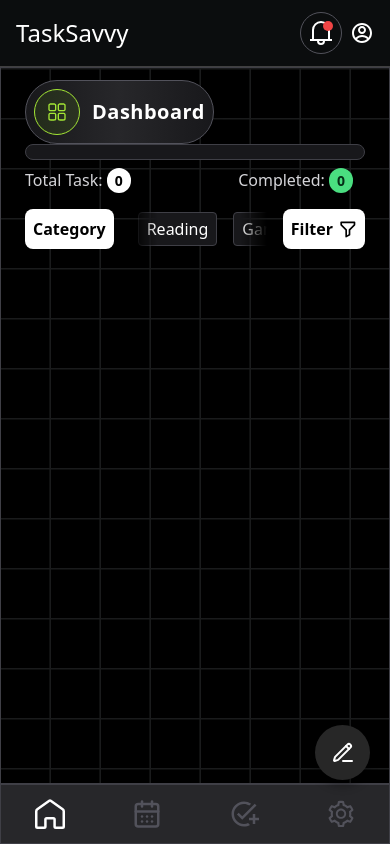
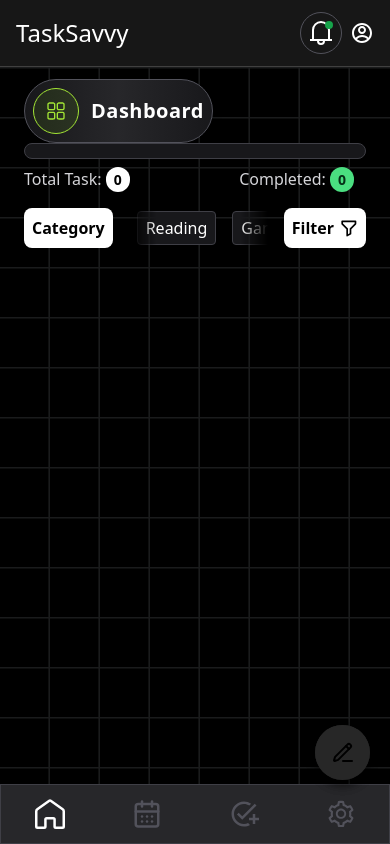
Before and after one commit to debanjan-bera/To-Do-Application, a React (Vite) app: page / in a window 390 px wide. Built offline with nearby package versions, Linux system fonts and the light colour scheme.

Commit message:
refactor: Enhance MobileAddTaskButton and Footer for improved task navigation and UI. Updated button functionality and added DateContext for better date management.

```diff
--- a/src/Components/Functions/Button/AddButton.jsx
+++ b/src/Components/Functions/Button/AddButton.jsx
@@ -21,7 +21,7 @@ export const MobileAddTaskButton =({addTask,navigateFunction = ()=>{}})=>{
           </label>
           {isCalendar&&<div className=' h-[55px] w-[55px] text-2xl font-bold rounded-full absolute top-0 left-[-4rem] bg-blue-700 flex items-center justify-center'
           onClick={()=>navigateFunction()}
-          >6</div>}
+          >10</div>}
       </div>
     )
 }
--- a/src/Components/layout/Calendar/MobileCalendar.jsx
+++ b/src/Components/layout/Calendar/MobileCalendar.jsx
@@ -37,9 +37,7 @@ export const MCalendarComponent = () => {
   const isShowTodayDate = taskArr.filter(
     (task) => task.createdDateForform === todayDateString
   );
-  const isDataAvilable = !selectedDate
-    ? isShowTodayDate.length
-    : showTask.length;
+  const isDataAvilable = !selectedDate? isShowTodayDate.length: showTask.length;
 
   const trackTodayDate = (date) => {
     const isToday =
--- a/src/Components/layout/Footer/Footer.jsx
+++ b/src/Components/layout/Footer/Footer.jsx
@@ -3,9 +3,31 @@ import { GrHomeRounded } from "react-icons/gr"
 import { LuCalendarDays } from "react-icons/lu"
 import { MdOutlineAddTask } from "react-icons/md"
 import { NavLink } from "react-router-dom"
+import useIsMobile from "../../Functions/UseIsMobile"
+import { MobileAddTaskButton } from "../../Functions/Button/AddButton"
+import { useContext } from "react"
+import { DateContext, ToDoContext } from "../../../Contexts/CreateContext"
 
 export const Footer = ()=>{
+  const isMobile = useIsMobile(670);
+
+  const { handleAddTaskWindow,taskArr} = useContext(ToDoContext);
+  const { setSelectedDate,setCurrentDate,setTargetDate,setTask,todayDate,todayDateString} = useContext(DateContext)
+  const isShowTodayDate = taskArr.filter(
+    (task) => task.createdDateForform === todayDateString
+  );
+  const navigateTodayDate = ()=>{
+    setTargetDate(() => ({
+      date: todayDate.getDate(),
+      month: todayDate.getMonth(),
+      year: todayDate.getFullYear(),
+    }));
+    setSelectedDate(todayDateString);
+    setCurrentDate(new Date(todayDate.getFullYear(), todayDate.getMonth(), 1));
+    setTask(isShowTodayDate);
+  }
     return(
+      <>
         <section
         className="w-full h-full bg-zinc-800 border border-zinc-700 col-start-1 col-end-2 row-start-3 row-end-4
     flex items-center justify-around text-3xl text-white font-extrabold
@@ -25,5 +47,9 @@ export const Footer = ()=>{
           <AiOutlineSetting />
         </NavLink>
       </section>
+
+      {isMobile&&<MobileAddTaskButton addTask={handleAddTaskWindow} navigateFunction={navigateTodayDate}/>}
+      </>
+
     )
 }
--- a/src/Components/layout/Header/Header.jsx
+++ b/src/Components/layout/Header/Header.jsx
@@ -28,16 +28,13 @@ export const Header = () => {
       </div>
 
       <div
-        className={`flex justify-end items-center gap-2 ${
-          isMobile ? "text-2xl" : "text-3xl"
-        } font-extrabold`}
+        className={`flex justify-end items-center gap-2 text-2xl font-extrabold`}
       >
         <span className="p-2 border border-zinc-600 rounded-full aspect-square relative transition-all hover:bg-neutral-500/20">
           <GrNotification />
           <span
-            className={`${
-              isMobile ? "p-[5px]" : "p-[6px]"
-            } rounded-full aspect-square absolute top-2 right-2 bg-red-500`}
+            className="p-[4px] rounded-full aspect-square absolute top-2 right-2 bg-green-600"
+
           ></span>
         </span>
         <RiAccountCircleLine />
--- a/src/Components/layout/SideBar/TodoSidebar.jsx
+++ b/src/Components/layout/SideBar/TodoSidebar.jsx
@@ -7,7 +7,7 @@ export const SideBar = ({setSideBar})=>{
   }
   return (
     <>
-      <aside className={`sideBar bg-[#0B0D0E] text-white border-r-[0.02rem] border-neutral-700 col-start-1 row-start-1 row-end-5`}>
+      <aside className={`sideBar bg-[#171717] text-white border-r-[0.02rem] border-neutral-700 col-start-1 row-start-1 row-end-5`}>
         <label className={`hamburger cursor-pointer `}>
           <input type="checkbox" className="hidden" onClick={() => openSideBar()}/>
           <svg viewBox="0 0 32 32" className="h-[3em]">
--- a/src/Contexts/CreateContext.jsx
+++ b/src/Contexts/CreateContext.jsx
@@ -3,3 +3,4 @@ import { createContext } from "react";
 
 export const ToDoContext = createContext();
 export const FormDataContext = createContext();
+export const DateContext = createContext()
--- a/src/Contexts/DataWhereHouse.jsx
+++ b/src/Contexts/DataWhereHouse.jsx
@@ -2,7 +2,6 @@ import PropTypes from "prop-types";
 import { useCallback, useState } from "react";
 import { ToDoContext } from "./CreateContext";
 import { getFilteredLocalStorage, getLocalStorage } from "../Backend/LocalStorage";
-// import { handleFormCancel } from "../Backend/FormFunctionality";
 export const DataProvider = ({ children }) => {
   const [taskArr, setTaskArr] = useState(() => getLocalStorage());
   const [filteredData, setFilteredData] = useState(() => getFilteredLocalStorage());
--- /dev/null
+++ b/src/Contexts/DateManagement.jsx
@@ -0,0 +1,28 @@
+import PropTypes from "prop-types";
+import {  useState } from "react";
+import { DateContext } from "./CreateContext";
+
+export const DateManagerProvider = ({children} )=>{
+    const [currentDate, setCurrentDate] = useState(new Date());
+    const [isSunday, setSunday] = useState([]);
+    const [selectedDate, setSelectedDate] = useState("");
+    const [targetDate, setTargetDate] = useState(null);
+    const [showTask, setTask] = useState([]);
+    const [isMonth, setMonth] = useState(false);
+    const [todayDate, setToday]= useState(new Date());
+    const year = currentDate.getFullYear();
+    const month = currentDate.getMonth();
+    const listOfMonths = ["January","February","March","April","May","June","July","August","September","October","November","December"];
+    const todayDateString = `${todayDate.getDate()} ${listOfMonths[month]} ${year}`;
+
+
+
+    return(
+        <DateContext.Provider value={{currentDate, setCurrentDate,isSunday, setSunday,selectedDate, setSelectedDate,targetDate, setTargetDate,showTask, setTask,isMonth, setMonth,todayDate, setToday,todayDateString}}>{children}</DateContext.Provider>
+    )
+
+}
+
+DateManagerProvider.propTypes = {
+  children: PropTypes.node.isRequired,
+}
--- a/src/Dashborad/DaashBoard.jsx
+++ b/src/Dashborad/DaashBoard.jsx
@@ -12,6 +12,7 @@ import { SideBar } from "../Components/layout/SideBar/TodoSidebar";
 import Login from "../Components/Login";
 import { Header } from "../Components/layout/Header/Header";
 import { Footer } from "../Components/layout/Footer/Footer";
+import { DateManagerProvider } from "../Contexts/DateManagement";
 export const DashBoard = () => {
   const [isSideBar, setSideBar] = useState(false);
   const location = useLocation(); // Get current route
@@ -24,9 +25,10 @@ export const DashBoard = () => {
 
   return (
     <DataProvider>
+      <DateManagerProvider>
       <UserFormData>
         <section
-          className={`h-dvh w-dvw bg-[#0B0D0E] grid ${
+          className={`h-dvh w-dvw bg-[#171717] grid ${
             isMobile
               ? "grid-cols-1 "
               : isTablet
@@ -42,7 +44,7 @@ export const DashBoard = () => {
 
           {!isMobile && <SideBar setSideBar={setSideBar} />}
           <section
-            className={`w-full h-full bg-[#000000] border border-zinc-700   ${
+            className={`w-full h-full bg-[#000000]   ${
               isMobile
                 ? "col-start-1 col-end-2 row-start-2 row-end-3 overflow-hidden"
                 : " col-start-2 col-end-3 row-start-2 row-end-4"
@@ -60,6 +62,7 @@ export const DashBoard = () => {
           {(isTablet||isMobile) && <AboutModel />}
         </section>
       </UserFormData>
+      </DateManagerProvider>
     </DataProvider>
   );
 };
```
